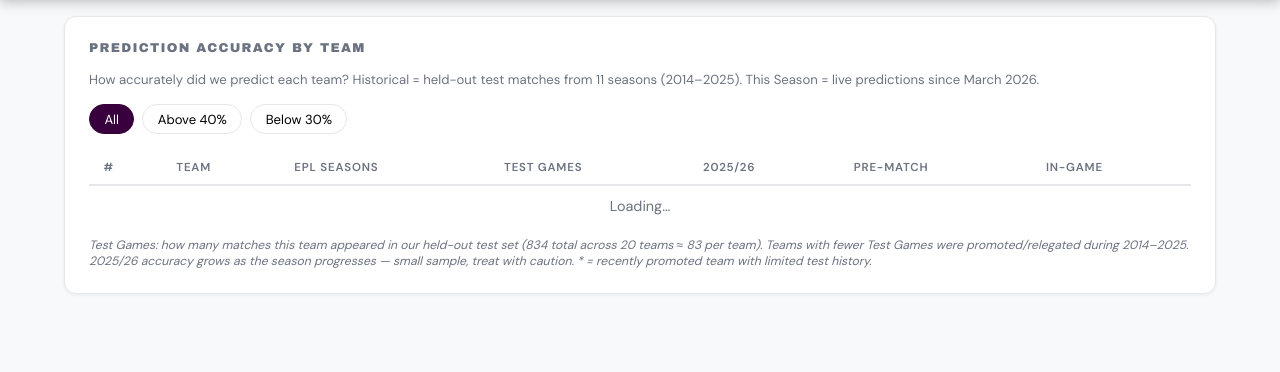
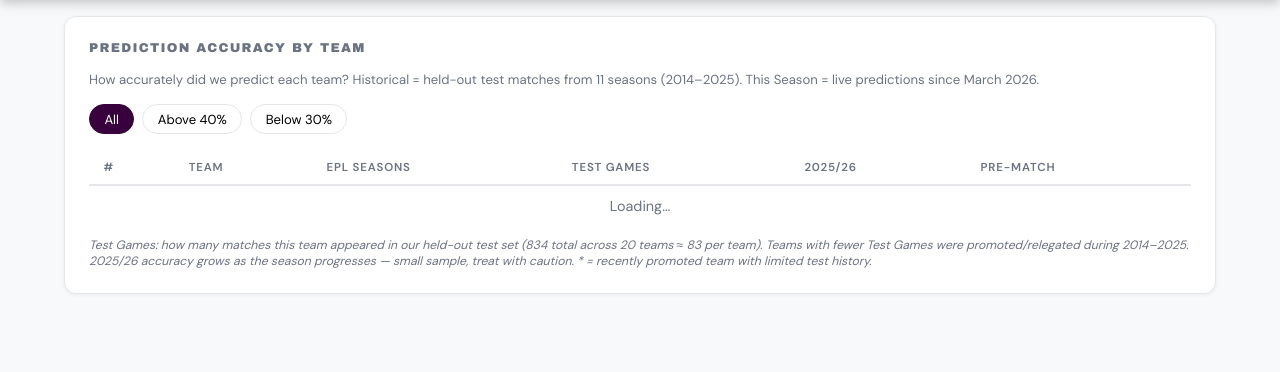
Before and after one commit to andresnalda75/Predictor, a Flask app: page / in a window 1280 px wide, after a click on "Teams". Shown: the part 64-436 px from the top of the page. Run offline with Flask 3, Linux system fonts and the light colour scheme; data that the repository does not hold is empty; parts of the project's set-up code (start-up, migrations or seed data) failed here and were passed over.

Commit message:
fix: remove In-Game column from Teams table
Per-team halftime accuracy is unreliable. Overall 60.7% shown on Performance tab.

Co-Authored-By: Claude Opus 4.6 (1M context) <noreply@anthropic.com>

```diff
--- a/templates/index.html
+++ b/templates/index.html
@@ -310,7 +310,7 @@
       </div>
       <div style="overflow-x:auto">
         <table class="data-table">
-          <thead><tr><th>#</th><th>Team</th><th title="Seasons this team appeared in our training data">EPL Seasons</th><th title="Matches from our 8-season holdout test set">Test Games</th><th title="Live predictions made this season">2025/26</th><th>Pre-Match</th><th>In-Game</th></tr></thead>
+          <thead><tr><th>#</th><th>Team</th><th title="Seasons this team appeared in our training data">EPL Seasons</th><th title="Matches from our 8-season holdout test set">Test Games</th><th title="Live predictions made this season">2025/26</th><th>Pre-Match</th></tr></thead>
           <tbody id="teams-tbody"><tr><td colspan="7" class="loading">Loading…</td></tr></tbody>
         </table>
       </div>
@@ -628,7 +628,6 @@ function renderTeams(data){
       <td>${t.historical}</td>
       <td>${t.this_season}</td>
       <td>${accPill(t.pre_accuracy)}</td>
-      <td>${accPill(t.ing_accuracy)}</td>
     </tr>`;}).join('');
 }
 
```
